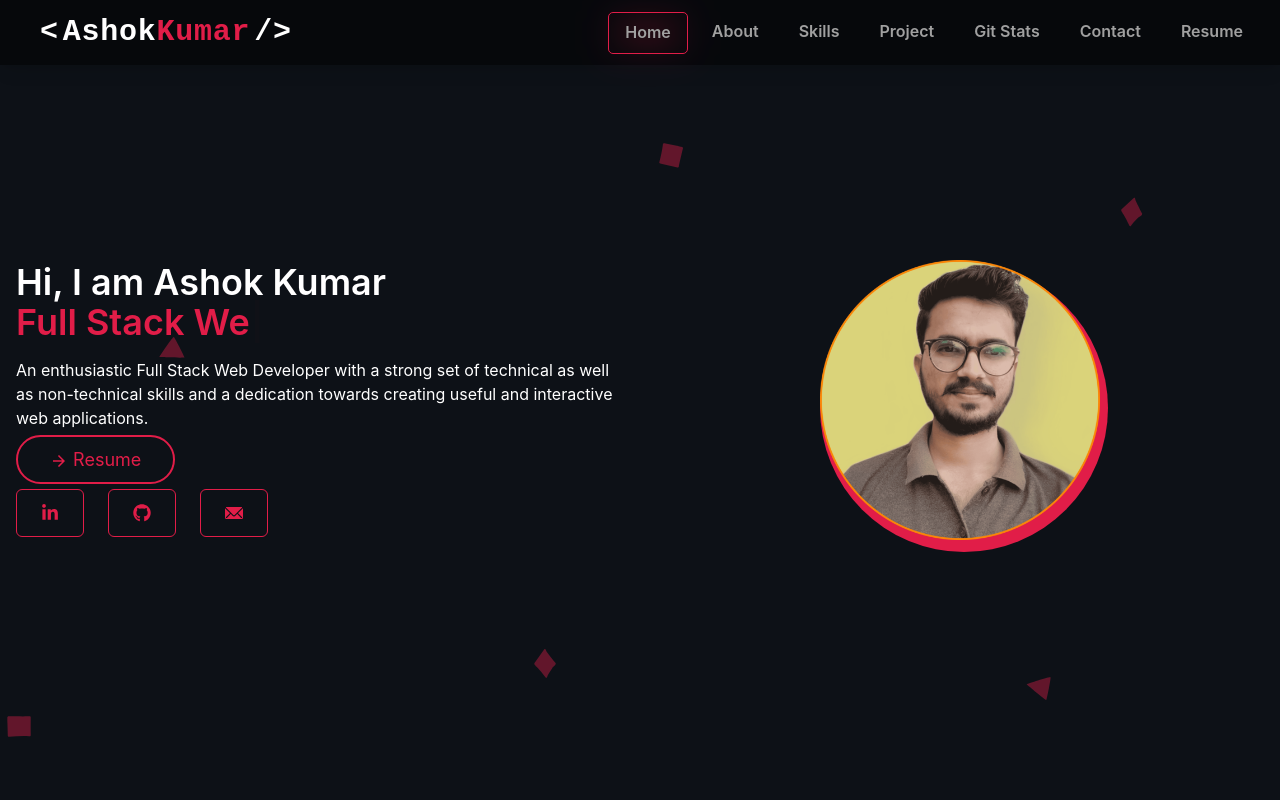
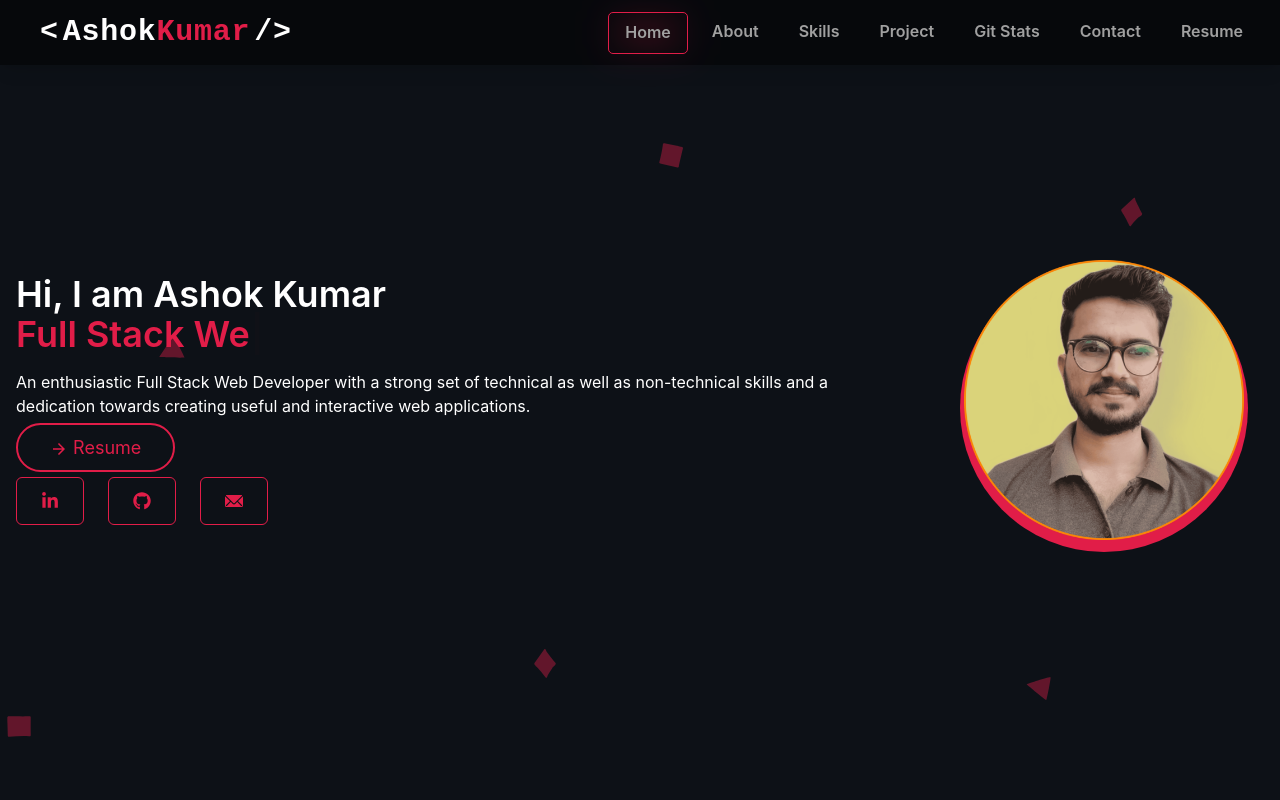
Before and after one commit to AshokPrjapati/AshokPrjapati.github.io, a React (Create React App) app: page / in a window 1280 px wide. Shown: the top 800 px of the page. Built offline with nearby package versions, Linux system fonts and the light colour scheme.

Commit message:
refactor: extract profile image rendering into a separate function for improved readability

```diff
--- a/src/pages/Hero/Hero.tsx
+++ b/src/pages/Hero/Hero.tsx
@@ -84,18 +84,13 @@ const Hero: React.FC = () => {
       </Stack>
     );
   };
+
+  const renderProfileImage = () => {
     return (
-    <Stack
-      spacing={8 as number}
-      py="1rem"
-      direction={["column-reverse", "row"]}
-      minH="100vh"
-      justifyContent="center"
-      alignItems="center"
-    >
-      {renderIntroPart()}
-      <Flex flex={1} justify="center" align="center">
-        <Box
+      <Flex
+        flex={1}
+        justify="center"
+        align="center"
         p="20px"
         maxH="20rem"
         maxW="20rem"
@@ -112,7 +107,7 @@ const Hero: React.FC = () => {
           width="90%"
           height="90%"
           borderRadius="50%"
-          ></Box>
+        />
         <Image
           alt="Hero Image"
           fit="cover"
@@ -123,8 +118,22 @@ const Hero: React.FC = () => {
           position="relative"
           zIndex={8}
         />
-        </Box>
       </Flex>
+    );
+  };
+
+  return (
+    <Stack
+      spacing={8 as number}
+      py="1rem"
+      direction={["column-reverse", "row"]}
+      minH="100vh"
+      justifyContent="center"
+      alignItems="center"
+      gap={20}
+    >
+      {renderIntroPart()}
+      {renderProfileImage()}
     </Stack>
   );
 };
```
Lines whose indentation alone changed are shown as unchanged.
